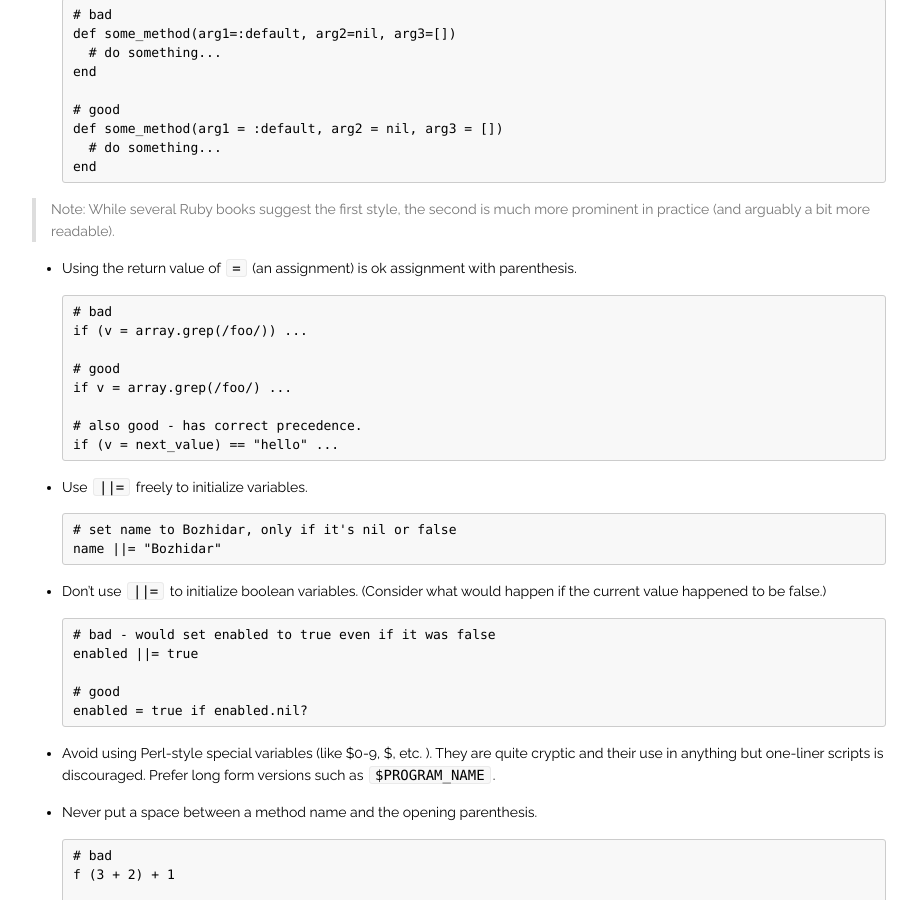
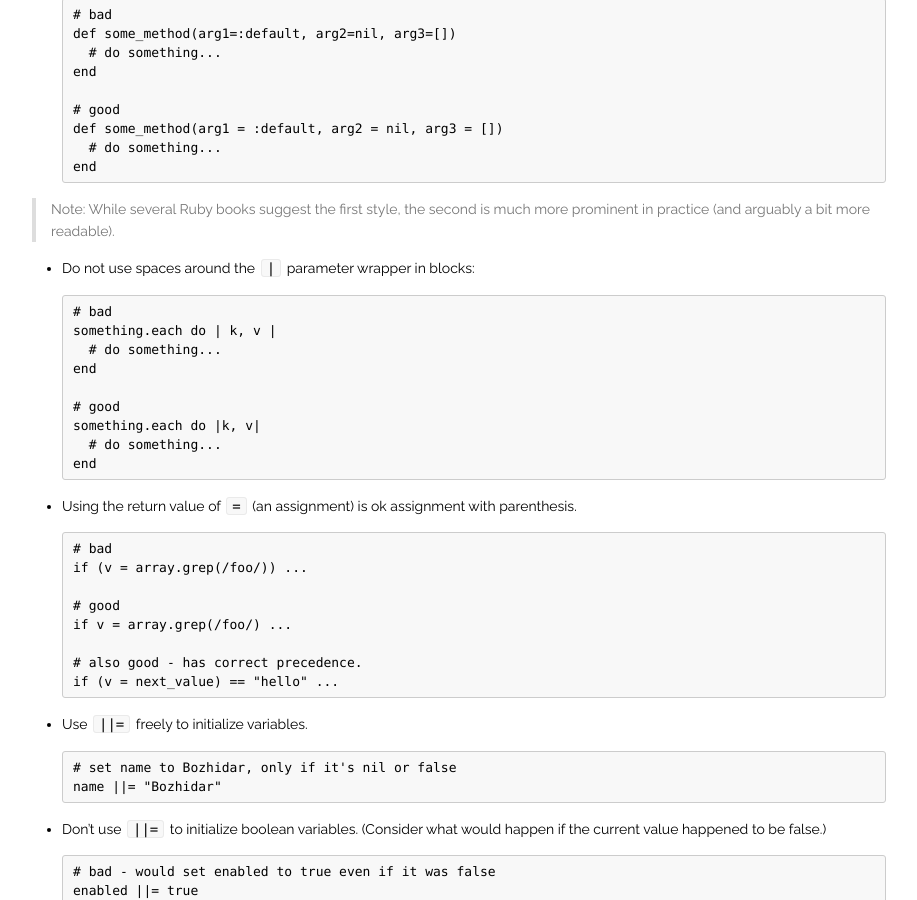
Before and after one commit to kissmetrics/styleguide, a Jekyll site: the page built from _posts/2013-07-02-ruby.md, in a window 1280 px wide and 900 px high, scrolled down 4755 px. Shown: the whole window, without its empty margins (181-1098 px from the left). Built offline with Jekyll 4.4.1, drawn with Linux system fonts in a browser that asks for light colours; nearby versions of some CDN libraries; Markdown is read by kramdown in place of the engine named in the settings.

Commit message:
Add style guide for block parameter styling.

````diff
--- a/_posts/2013-07-02-ruby.md
+++ b/_posts/2013-07-02-ruby.md
@@ -265,6 +265,20 @@
   ```
 
 > Note: While several Ruby books suggest the first style, the second is much more prominent in practice (and arguably a bit more readable).
+
+* Do not use spaces around the `|` parameter wrapper in blocks:
+
+  ```
+  # bad
+  something.each do | k, v |
+    # do something...
+  end
+
+  # good
+  something.each do |k, v|
+    # do something...
+  end
+  ```
 
 * Using the return value of `=` (an assignment) is ok assignment with parenthesis.
 
````
